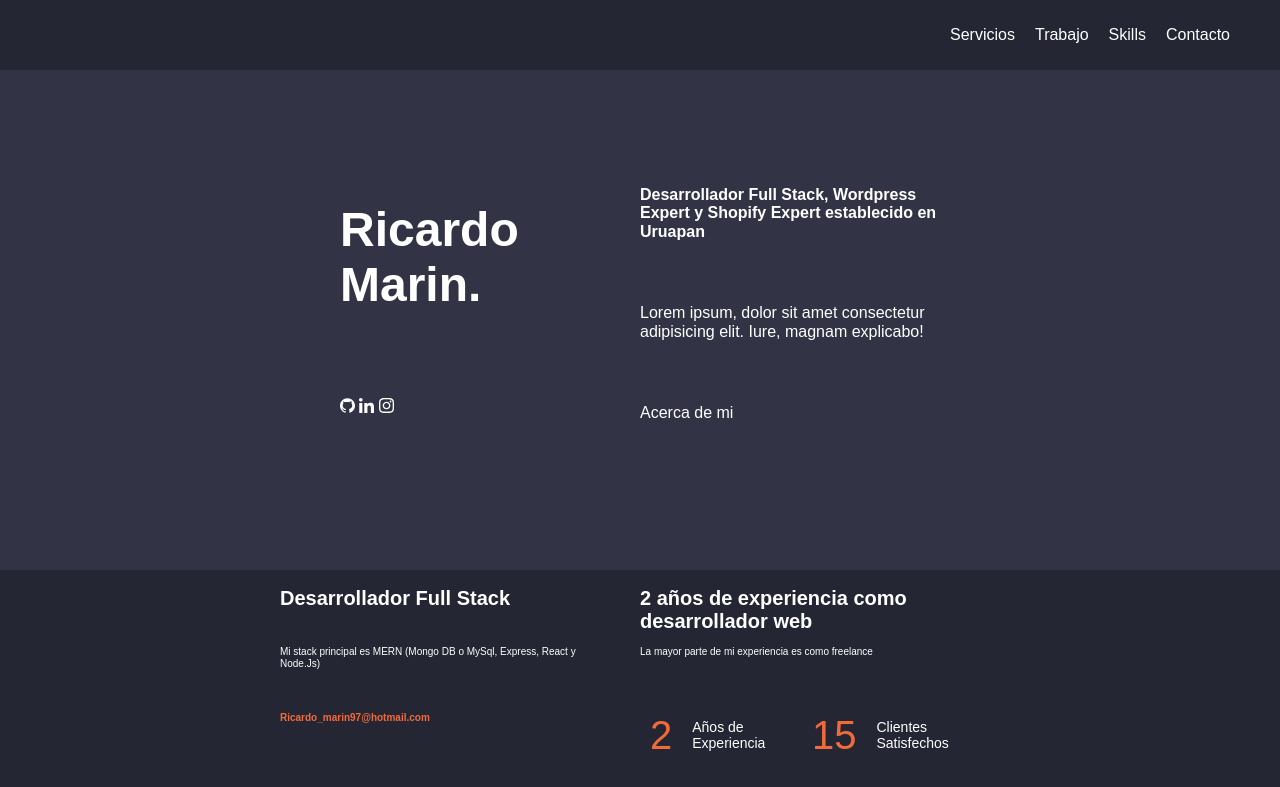
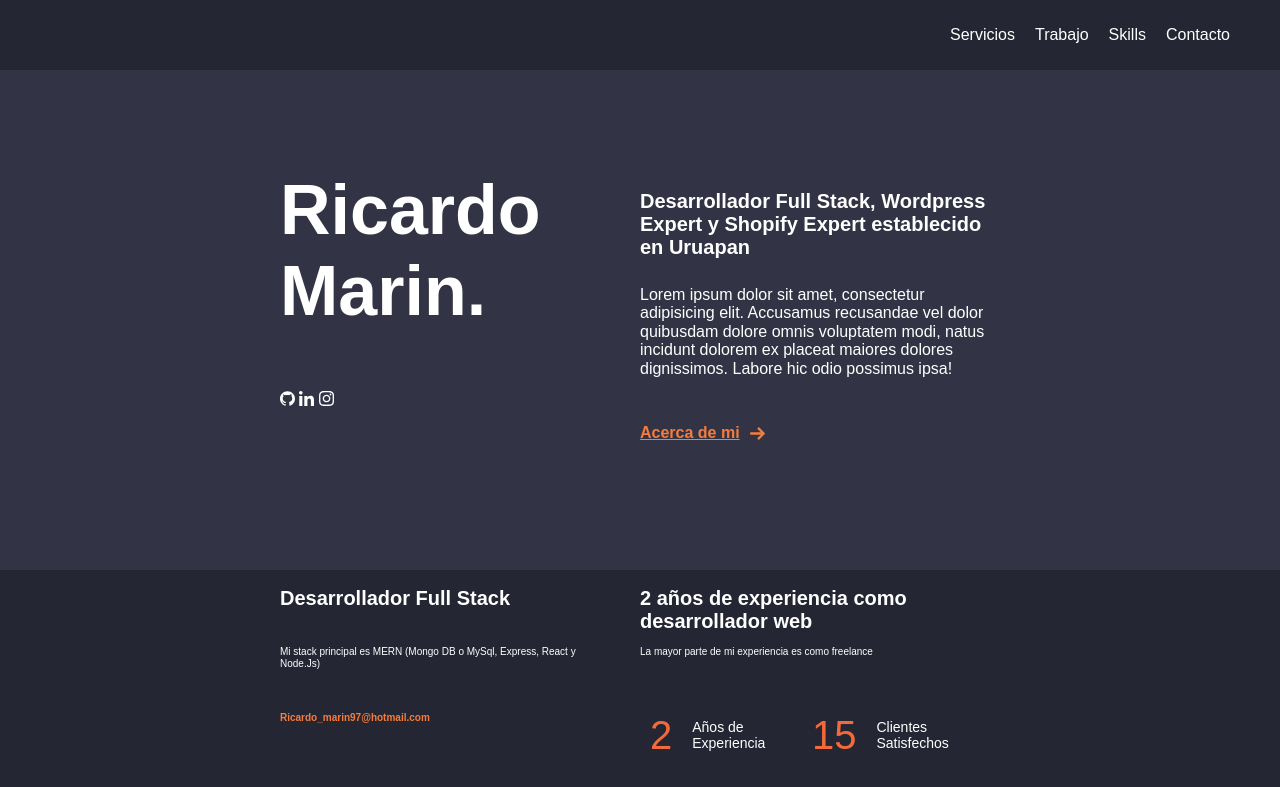
Before and after one commit to RicardoMarin7/portfolio, a plain HTML site: page index.html in a window 1280 px wide. Shown: the top 787 px of the page. Drawn offline with Linux system fonts and the light colour scheme; a web font is replaced by a local one.

Commit message:
Version 2 Styles.css:     1.- Se añadieron 2 utilidades (no-margin,text-center)     2.- Se modifico el tamaño del hero title (aumentó)     3.- Se cambío el ancho del hero-title-social y hero-introduction     4.- Se le añadieron grid template rows y grid row gap al hero introduction     5.- Se Modificó el tamaño del hero introduction title     6.- Se añadieron estilos al hero introduction about me     7.- Se añadió un contenedor al hero about me para acomodar los elementos con flex     8.- Se cambió el naranja del .about-contact-me
Index.html:
    1.- Se añadieron clases al h1 hero-title (no-margin)
    2.- Se añadió mas lorem al parrafo de los detalles
    3.- Se añadió un contenedor para el about me y un icono de flecha

```diff
--- a/css/styles.css
+++ b/css/styles.css
@@ -41,7 +41,18 @@ ul {
 
 a, a:hover{
     text-decoration: none;
+    margin: 0;
 }
+
+/* Utilidades Globales */
+.no-margin{
+    margin:0;
+}
+
+.text-center{
+    text-align:center;
+}
+
 /* Header - Nav*/
 
 .header{
@@ -87,18 +98,41 @@ a, a:hover{
     justify-content: center;
 }
 
-.hero-title-social,.hero-introduction{
-    width: 25%;
+.hero-title{
+    font-size: 7rem;
+}
+
+.hero-title-social, .hero-introduction{
+    width: 30%;
     height: 30rem;
-    display: grid;
+    display:grid;
+}
+
+.hero-introduction{
+    grid-template-rows: 30% 36% 30%;
+    grid-row-gap: 10px;
 }
 
 .hero-introduction-title{
     font-weight: 600;
+    font-size: 2rem;
 }
 
 .hero-introduction-details{
     font-weight:300;
+}
+
+.hero-introduction-about-me{
+    font-weight: 600;
+    color:#f67c3c;
+    text-decoration: underline #f67c3c;
+    margin-right: 1rem;
+}
+
+.hero-introduction-about-me-container{
+    display: flex;
+    align-items: center;
+    width: 13rem;
 }
 
 
@@ -142,7 +176,7 @@ a, a:hover{
     width:90%;
     font-size: 1rem;
     font-weight: 600;
-    color: #F36A3A;
+    color: #f67c3c;
 }
 
 
--- a/index.html
+++ b/index.html
@@ -37,7 +37,7 @@
         <div class="container">
 
             <div class="hero-title-social">
-                <h1 class="hero-title">Ricardo <br /> Marin.</h1>
+                <h1 class="hero-title no-margin">Ricardo <br /> Marin.</h1>
                 <div class="social-networks">
                     <a href="http://">
                         <img src="img/github.svg" alt="github logo" height="15px" >
@@ -53,8 +53,11 @@
 
             <div class="hero-introduction">
                 <p class="hero-introduction-title">Desarrollador Full Stack, Wordpress Expert y Shopify Expert establecido en Uruapan</p>
-                <p class="hero-introduction-details">Lorem ipsum, dolor sit amet consectetur adipisicing elit. Iure, magnam explicabo!</p>
-                <p class="hero-introduction-about-me">Acerca de mi</p>
+                <p class="hero-introduction-details">Lorem ipsum dolor sit amet, consectetur adipisicing elit. Accusamus recusandae vel dolor quibusdam dolore omnis voluptatem modi, natus incidunt dolorem ex placeat maiores dolores dignissimos. Labore hic odio possimus ipsa!</p>
+                <div class="hero-introduction-about-me-container">
+                    <a href=""><p class="hero-introduction-about-me">Acerca de mi</p></a>
+                    <img src="./img/flecha.svg" alt="icono flecha" height="15px">
+                </div>
             </div>
         </div>
     </section>
@@ -116,5 +119,7 @@
         </div>
 
     </section>
+
+
 </body>
 </html>
```
Also changed, not shown: img/flecha.svg (added).
